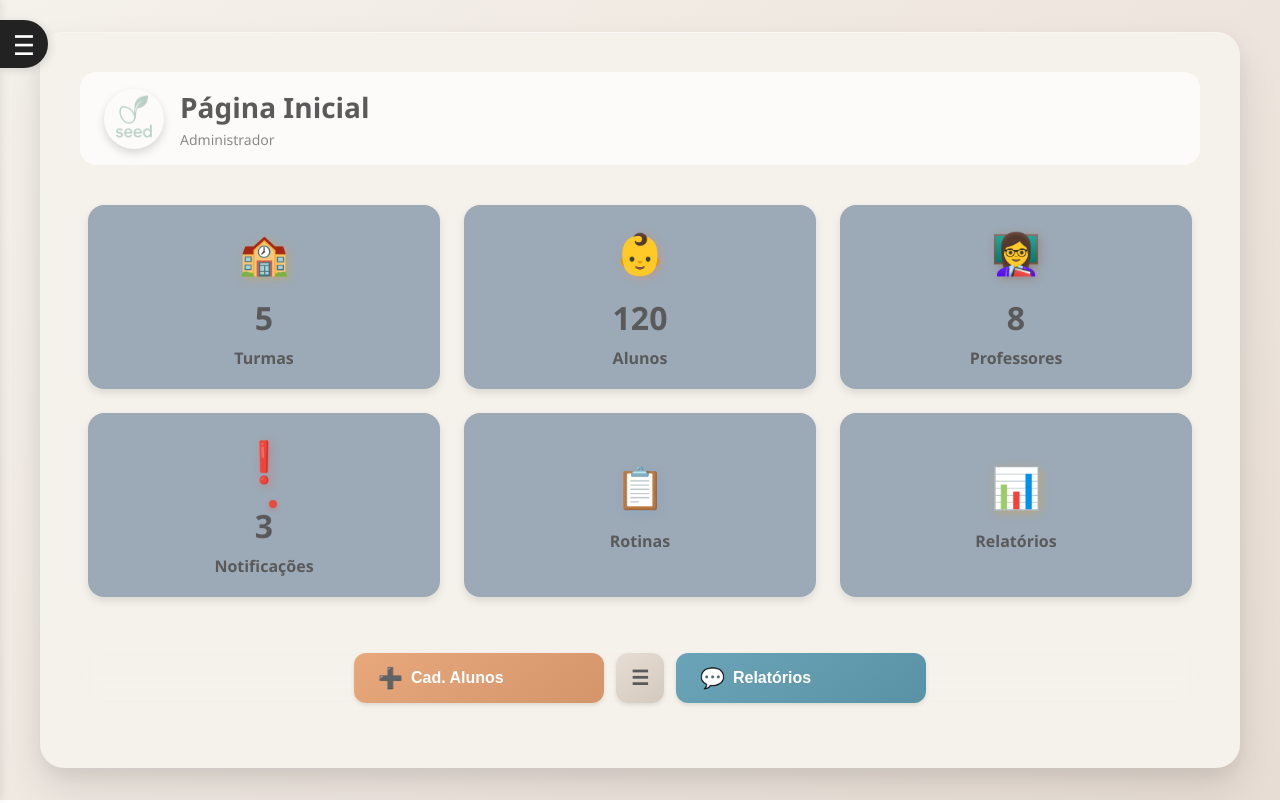
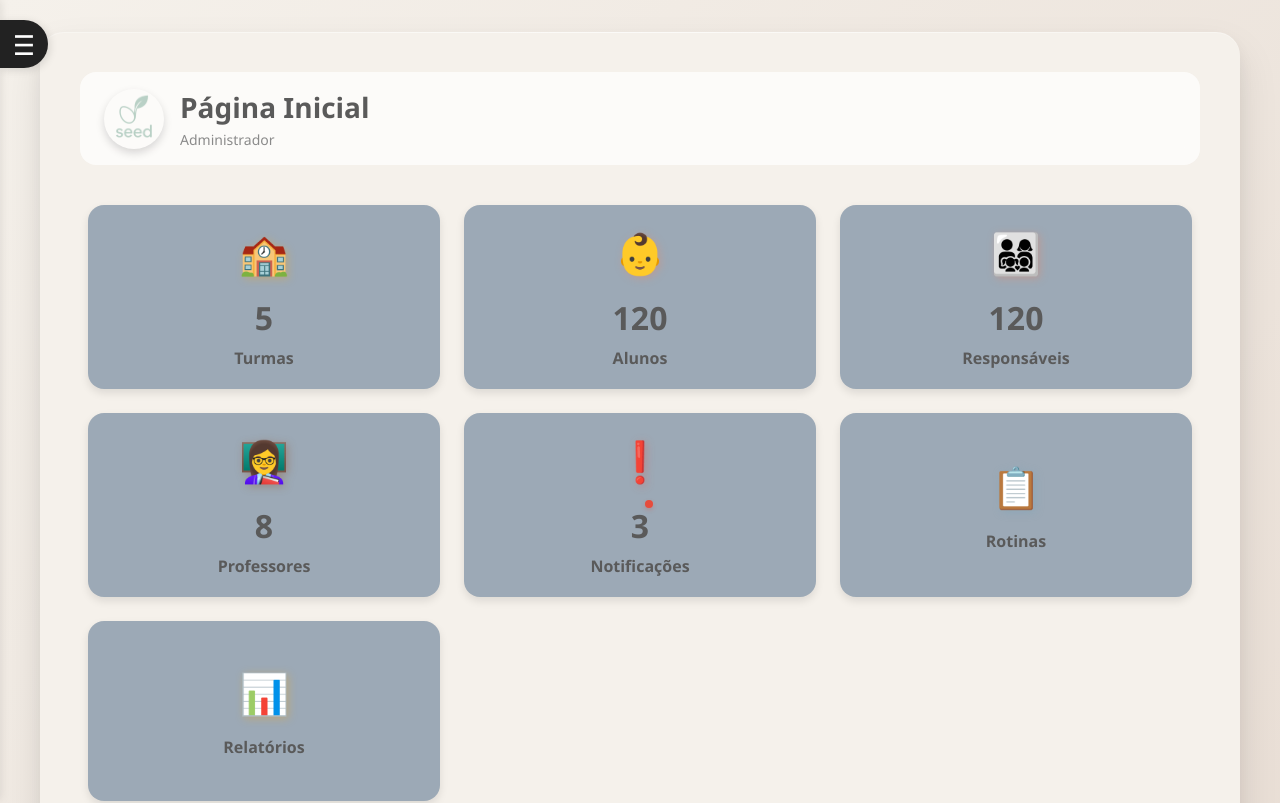
Before and after one commit to viniciusrad/seed-front, a Next.js app: page /home in a window 1280 px wide. Shown: the top 803 px of the page. Built offline with nearby package versions, Linux system fonts and the light colour scheme.

Commit message:
feat - Ajsute no emoticon do elemento dos responsaveis

```diff
--- a/src/app/home/page.tsx
+++ b/src/app/home/page.tsx
@@ -35,6 +35,14 @@ export default function HomePage() {
             icon: "👶",
             color: "coral",
             onClick: () => router.push('/student')
+        },
+        {
+            id: "responsaveis",
+            title: "Responsáveis",
+            value: 120,
+            icon: "👨‍👩‍👧‍👦",
+            color: "coral",
+            onClick: () => router.push('/parent')
         },
         {
             id: "professores",
```
